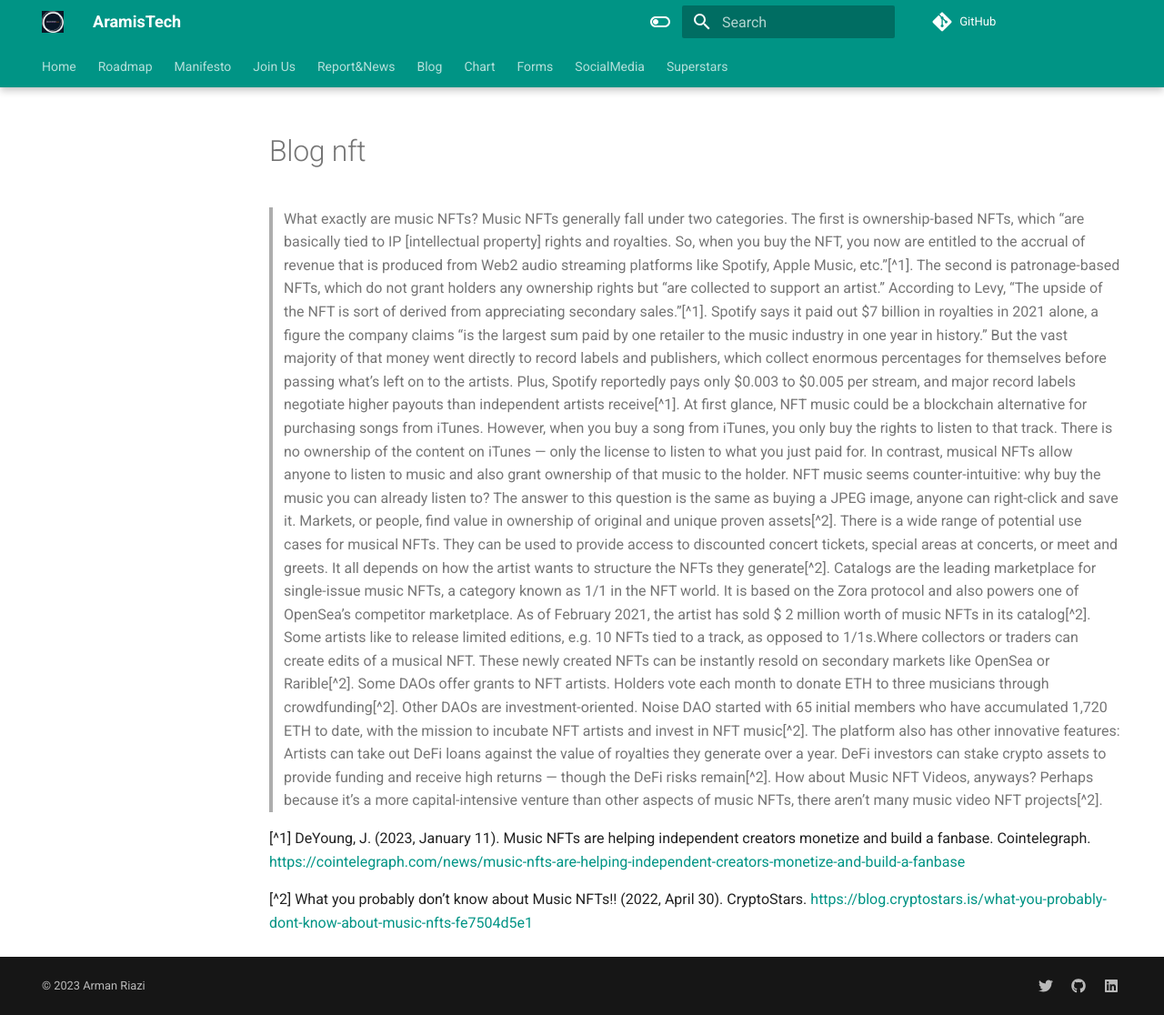
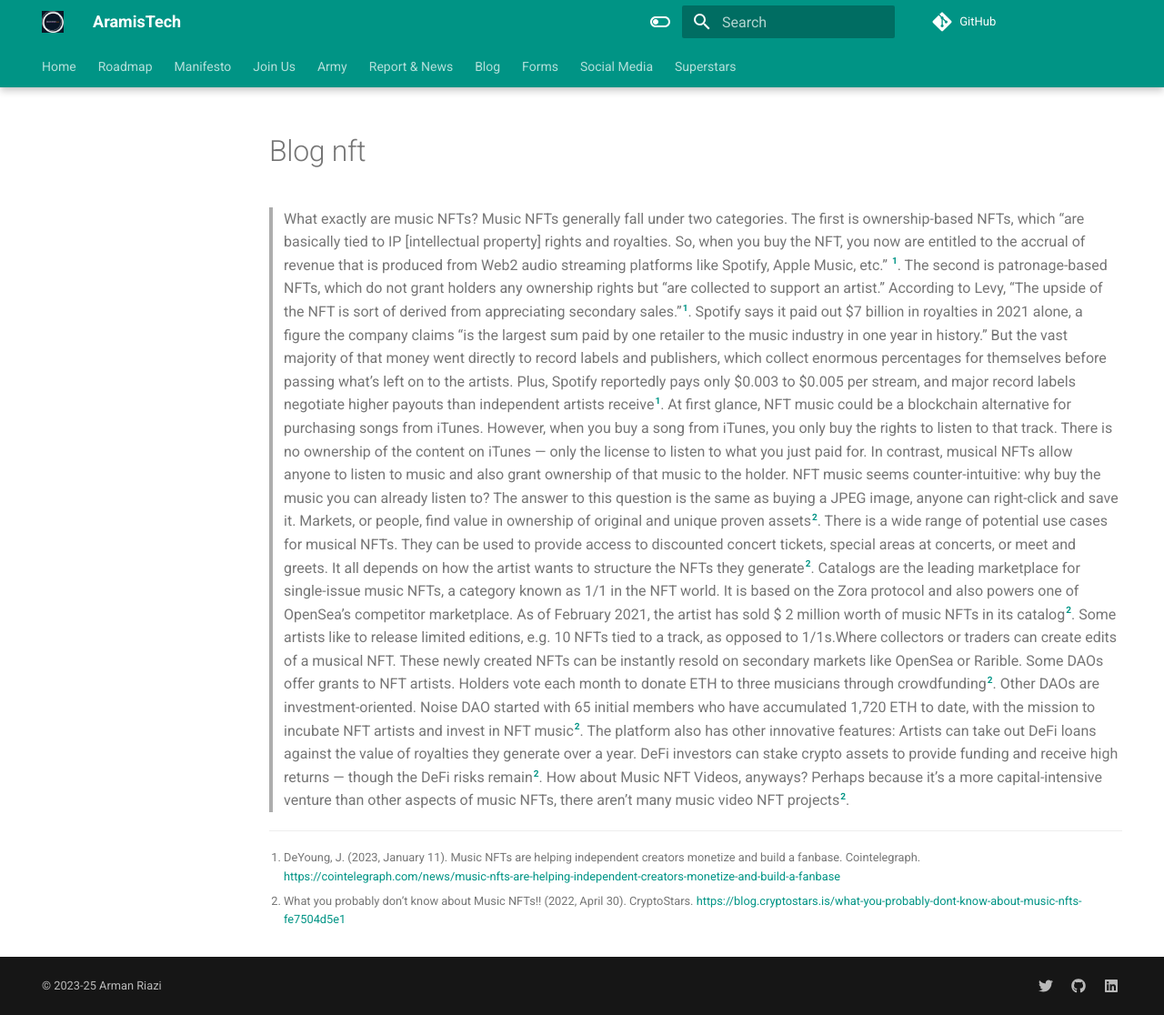
Before and after one commit to 21crickets/21crickets.github.io, an MkDocs documentation site: the page built from docs/blog/blog_nft.md, in a window 1280 px wide and 1116 px high. Shown: the whole window at 91% size. Built offline with MkDocs 1.6.1 and Material for MkDocs 9.7.7, drawn with Linux system fonts in a browser that asks for light colours.

Commit message:
review menue

```diff
--- a/docs/blog/blog_nft.md
+++ b/docs/blog/blog_nft.md
@@ -1,19 +1,18 @@
 
 > What exactly are music NFTs?
-Music NFTs generally fall under two categories. The first is ownership-based NFTs, which “are basically tied to IP [intellectual property] rights and royalties. So, when you buy the NFT, you now are entitled to the accrual of revenue that is produced from Web2 audio streaming platforms like Spotify, Apple Music, etc.”[^1].
+Music NFTs generally fall under two categories. The first is ownership-based NFTs, which “are basically tied to IP [intellectual property] rights and royalties. So, when you buy the NFT, you now are entitled to the accrual of revenue that is produced from Web2 audio streaming platforms like Spotify, Apple Music, etc.” [^1].
 The second is patronage-based NFTs, which do not grant holders any ownership rights but “are collected to support an artist.” According to Levy, “The upside of the NFT is sort of derived from appreciating secondary sales.”[^1].
 Spotify says it paid out $7 billion in royalties in 2021 alone, a figure the company claims “is the largest sum paid by one retailer to the music industry in one year in history.” But the vast majority of that money went directly to record labels and publishers, which collect enormous percentages for themselves before passing what’s left on to the artists. Plus, Spotify reportedly pays only $0.003 to $0.005 per stream, and major record labels negotiate higher payouts than independent artists receive[^1].
 At first glance, NFT music could be a blockchain alternative for purchasing songs from iTunes. However, when you buy a song from iTunes, you only buy the rights to listen to that track. There is no ownership of the content on iTunes — only the license to listen to what you just paid for. In contrast, musical NFTs allow anyone to listen to music and also grant ownership of that music to the holder.
 NFT music seems counter-intuitive: why buy the music you can already listen to? The answer to this question is the same as buying a JPEG image, anyone can right-click and save it. Markets, or people, find value in ownership of original and unique proven assets[^2].
 There is a wide range of potential use cases for musical NFTs. They can be used to provide access to discounted concert tickets, special areas at concerts, or meet and greets. It all depends on how the artist wants to structure the NFTs they generate[^2].
 Catalogs are the leading marketplace for single-issue music NFTs, a category known as 1/1 in the NFT world. It is based on the Zora protocol and also powers one of OpenSea’s competitor marketplace. As of February 2021, the artist has sold $ 2 million worth of music NFTs in its catalog[^2].
-Some artists like to release limited editions, e.g. 10 NFTs tied to a track, as opposed to 1/1s.Where collectors or traders can create edits of a musical NFT. These newly created NFTs can be instantly resold on secondary markets like OpenSea or Rarible[^2].
-Some DAOs offer grants to NFT artists. Holders vote each month to donate ETH to three musicians through crowdfunding[^2].
+Some artists like to release limited editions, e.g. 10 NFTs tied to a track, as opposed to 1/1s.Where collectors or traders can create edits of a musical NFT. These newly created NFTs can be instantly resold on secondary markets like OpenSea or Rarible. Some DAOs offer grants to NFT artists. Holders vote each month to donate ETH to three musicians through crowdfunding[^2].
 Other DAOs are investment-oriented. Noise DAO started with 65 initial members who have accumulated 1,720 ETH to date, with the mission to incubate NFT artists and invest in NFT music[^2].
 The platform also has other innovative features: Artists can take out DeFi loans against the value of royalties they generate over a year. DeFi investors can stake crypto assets to provide funding and receive high returns — though the DeFi risks remain[^2].
 How about Music NFT Videos, anyways?
 Perhaps because it’s a more capital-intensive venture than other aspects of music NFTs, there aren’t many music video NFT projects[^2].
 
-[^1] DeYoung, J. (2023, January 11). Music NFTs are helping independent creators monetize and build a fanbase. Cointelegraph. https://cointelegraph.com/news/music-nfts-are-helping-independent-creators-monetize-and-build-a-fanbase
+[^1]: DeYoung, J. (2023, January 11). Music NFTs are helping independent creators monetize and build a fanbase. Cointelegraph. https://cointelegraph.com/news/music-nfts-are-helping-independent-creators-monetize-and-build-a-fanbase
 
-[^2] What you probably don’t know about Music NFTs!! (2022, April 30). CryptoStars. https://blog.cryptostars.is/what-you-probably-dont-know-about-music-nfts-fe7504d5e1
+[^2]: What you probably don’t know about Music NFTs!! (2022, April 30). CryptoStars. https://blog.cryptostars.is/what-you-probably-dont-know-about-music-nfts-fe7504d5e1
--- a/mkdocs.yml
+++ b/mkdocs.yml
@@ -11,16 +11,16 @@
         - 'Manifesto': './manifesto/Manifesto'
     - 'Join Us':
         - 'Recuiter': './career/Career/'
-    - 'Report&News':
+    - 'Army':
+        - 'Army': './chart/Chart/'
+    - 'Report & News':
         - 'ReportNews': './report-news/ReportNews/'
     - 'Blog':
         - 'Blog': './blog/Blog'
-    - 'Chart':
-        - 'Chart': './chart/Chart/'
     - 'Forms':
         - 'Forms': './forms/Forms/'
-    - 'SocialMedia':
-        - 'SocialMedia': './socialmedia/SocialMedia/'
+    - 'Social Media':
+        - 'Social Media': './socialmedia/SocialMedia/'
     - 'Superstars':
         - 'Superstars': './other/Superstars'
 theme:
@@ -174,10 +174,10 @@
   social:
     - icon: fontawesome/brands/twitter
       link: https://twitter.com/aramistech
-      name: Aramistech on Twitter
+      name: AramisTech on Twitter
     - icon: fontawesome/brands/github
       link: https://github.com/armanriazi
     - icon: fontawesome/brands/linkedin
       link: https://linkedin.com/company/aramistech
 copyright: |
-  &copy; 2023 <a href="https://github.com/armanriazi"  target="_blank" rel="noopener">Arman Riazi</a>
+  &copy; 2023-25 <a href="https://github.com/armanriazi"  target="_blank" rel="noopener">Arman Riazi</a>
```
